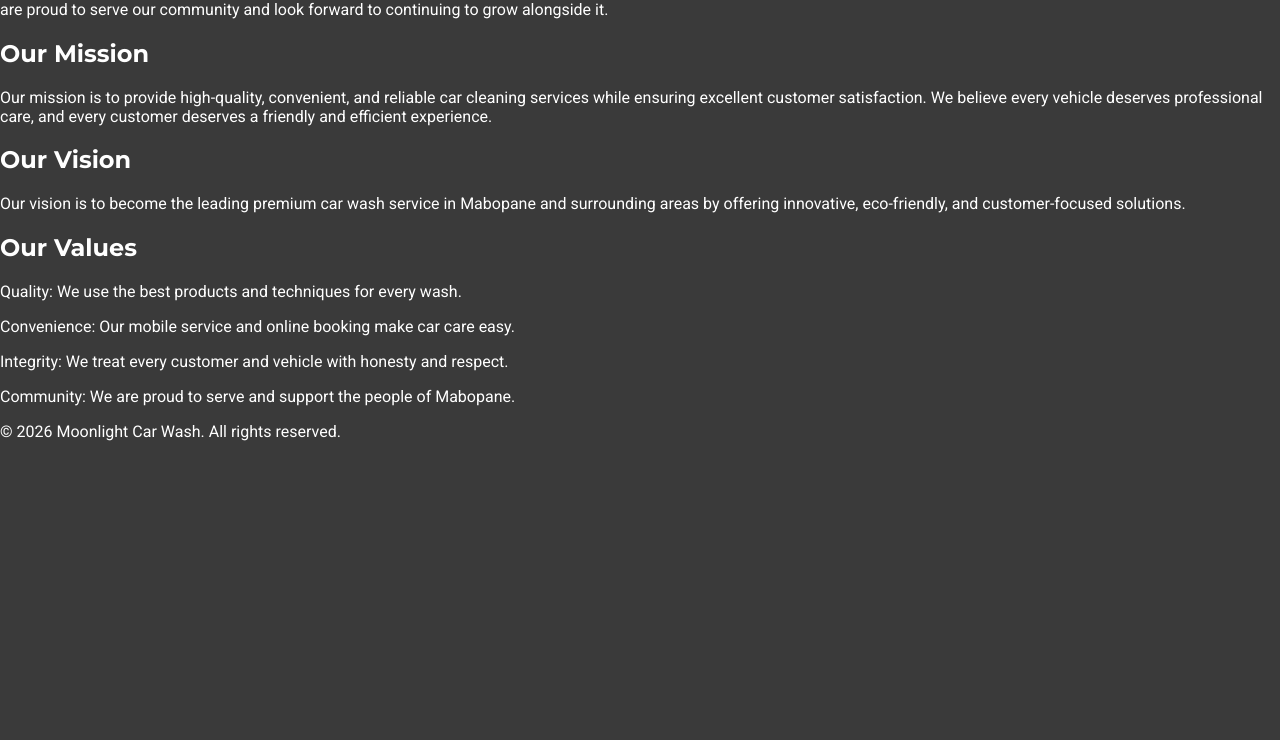
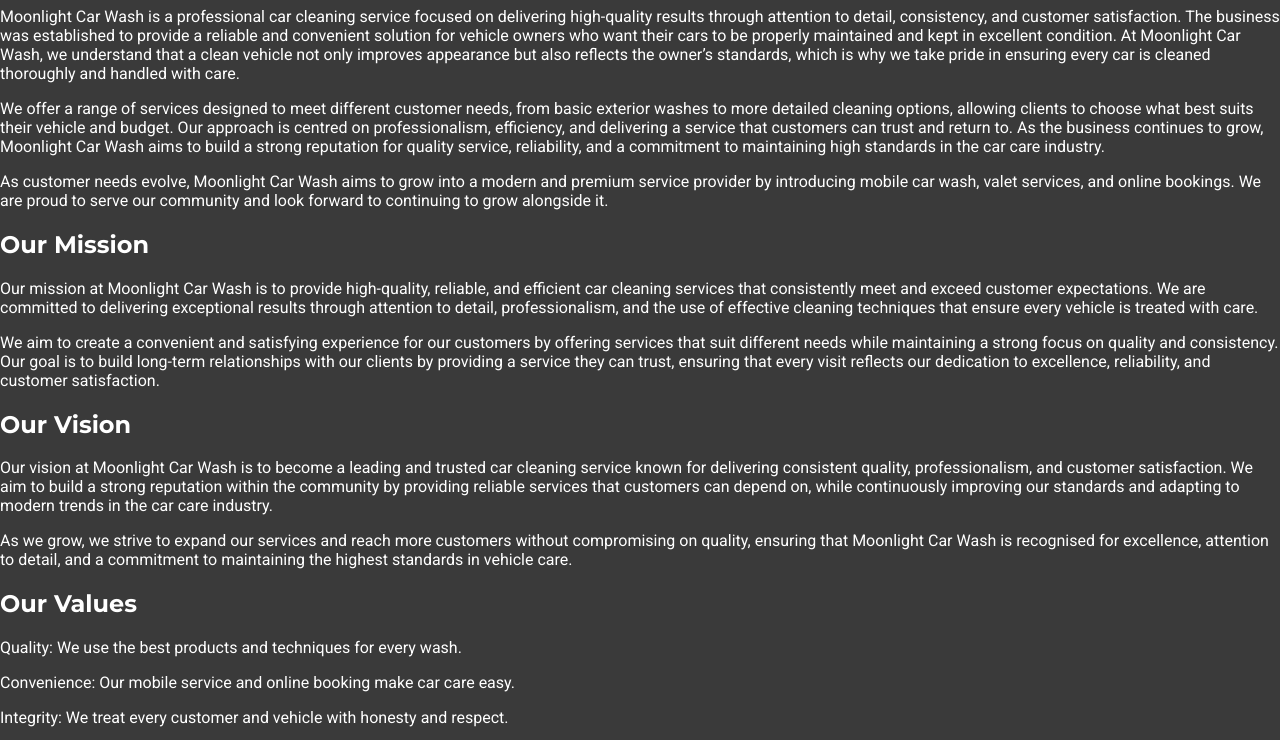
Before and after one commit to Goitsemang-Mabuse/moonlightcarwash-1-, a plain HTML site: page about.html in a window 1280 px wide. Shown: the part 191-931 px from the top of the page. Before the commit the page ends 800 px from the top, so only its background shows below. Drawn offline with Linux system fonts and the light colour scheme.

Commit message:
edited css and added some information on my html

```diff
--- a/about.html
+++ b/about.html
@@ -30,16 +30,24 @@
 
     <!-- Main about us content section -->
 
-      <section>
+      <section class="page-content">
         <h1>About Us</h1>
 
         <!-- Business history -->
 
         <h2>Our Story</h2>
         <p>
-           Moonlight Car Wash is a local business based in Mabopane, providing reliable and affordable car cleaning services.
-           The business started as a small walk-in car wash serving the local community. Over time, it has built a reputation for
-           consistent service and customer satisfaction.
+           Moonlight Car Wash is a professional car cleaning service focused on delivering high-quality results through attention to detail, consistency,
+           and customer satisfaction. The business was established to provide a reliable and convenient solution for vehicle owners who want their
+           cars to be properly maintained and kept in excellent condition. At Moonlight Car Wash, we understand that a clean vehicle not only improves
+           appearance but also reflects the owner’s standards, which is why we take pride in ensuring every car is cleaned thoroughly and handled with care.
+        </p>
+
+         <p>
+           We offer a range of services designed to meet different customer needs, from basic exterior washes to more detailed cleaning options,
+           allowing clients to choose what best suits their vehicle and budget. Our approach is centred on professionalism, efficiency, and
+           delivering a service that customers can trust and return to. As the business continues to grow, Moonlight Car Wash aims to build a strong
+           reputation for quality service, reliability, and a commitment to maintaining high standards in the car care industry.
         </p>
 
         <p>
@@ -51,18 +59,33 @@
         <!-- Mission statement -->
 
         <h2>Our Mission</h2>
+
         <p>
-           Our mission is to provide high-quality, convenient, and reliable car cleaning services while ensuring excellent
-           customer satisfaction. We believe every vehicle deserves professional care, and every customer deserves a friendly
-           and efficient experience.
+           Our mission at Moonlight Car Wash is to provide high-quality, reliable, and efficient car cleaning services that consistently meet and
+           exceed customer expectations. We are committed to delivering exceptional results through attention to detail, professionalism,
+           and the use of effective cleaning techniques that ensure every vehicle is treated with care.
         </p>
+
+        <p>
+           We aim to create a convenient and satisfying experience for our customers by offering services that suit different
+           needs while maintaining a strong focus on quality and consistency. Our goal is to build long-term relationships with our
+           clients by providing a service they can trust, ensuring that every visit reflects our dedication to excellence, reliability,
+           and customer satisfaction.
+        </p>
+
 
         <!-- Vision statement -->
 
         <h2>Our Vision</h2>
         <p>
-           Our vision is to become the leading premium car wash service in Mabopane and surrounding areas by offering
-           innovative, eco-friendly, and customer-focused solutions.
+           Our vision at Moonlight Car Wash is to become a leading and trusted car cleaning service known for delivering consistent quality, professionalism,
+           and customer satisfaction. We aim to build a strong reputation within the community by providing reliable services that customers can depend on, while
+           continuously improving our standards and adapting to modern trends in the car care industry.
+       </p>
+
+        <p>
+           As we grow, we strive to expand our services and reach more customers without compromising on quality, ensuring that Moonlight Car Wash
+           is recognised for excellence, attention to detail, and a commitment to maintaining the highest standards in vehicle care.
         </p>
 
         <!-- Core values -->
--- a/css/style.css
+++ b/css/style.css
@@ -28,6 +28,10 @@
     align-items: center;
 
     padding: 20px 40px;
+}
+
+.page-content {
+    margin-top: 100px;
 }
 
 
@@ -218,11 +222,9 @@
     position: relative;
     z-index: 1;
 
-
-.basic {
-    background-image: url("image/professional-washer-blue-uniform-washing-luxury-car-with-water-gun-open-air-car-wash.jpg");
+ .basic {
+     background-image: url("image/professional-washer-blue-uniform-washing-luxury-car-with-water-gun-open-air-car-wash.jpg");
 }
-
 .valet {
     background-image: url("image/car-wash-detailing-station (1).jpg");
 }
@@ -231,3 +233,7 @@
         background-image:url("image/car-wash-detail.jpg");
 
 }
+
+section {
+    padding-top: 120px;
+}
```
Also changed, not shown: booking.html (+1 -1 lines), contact.html (+1 -1 lines), index.html (+0 -1 lines), services.html (+1 -1 lines).
